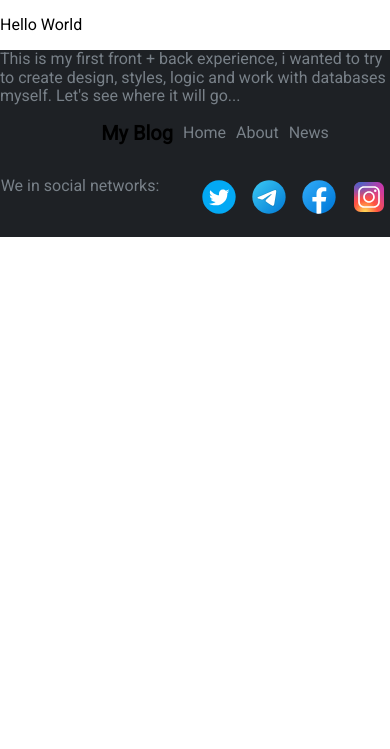
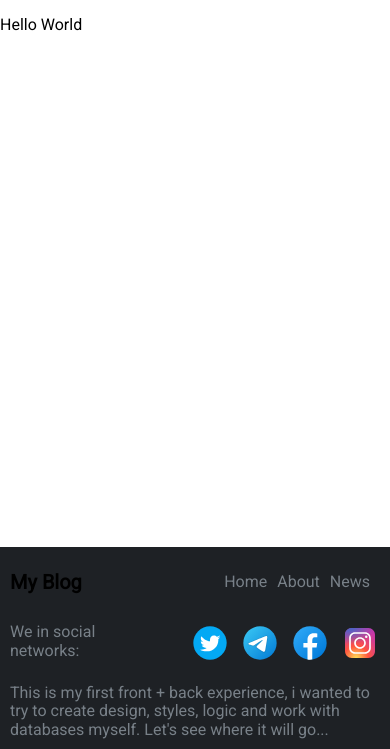
Before and after one commit to Misha2048/My-blog, a Django app: page / in a window 390 px wide. Shown: the part 103-852 px from the top of the page. Before the commit the page ends 340 px from the top, so only its background shows below. Run offline with Django 4.2, Linux system fonts and the light colour scheme.

Commit message:
footer 0.2

```diff
--- a/my_blog/main/templates/base.html
+++ b/my_blog/main/templates/base.html
@@ -25,15 +25,10 @@
       {% endblock %}
     </section>
     <footer class="footer-container">
+      <div class="footer__content">
         <div class="footer__info">
-        <div class="footer__description">
-          This is my first front + back experience, i wanted to try to create
-          design, styles, logic and work with databases myself. Let's see
-          where it will go...
-          </select>
-        </div>
+          <span class="footer__logo">My Blog</span>
           <ul class="footer__links">
-          <li><span class="footer__logo">My Blog</span></li>
             <li><a class="footer__link" href="{% url 'home' %}">Home</a></li>
             <li><a class="footer__link" href="{% url 'home' %}">About</a></li>
             <li><a class="footer__link" href="{% url 'home' %}">News</a></li>
@@ -48,6 +43,13 @@
             <li class="footer__social-link"><a href="#instagram"><img src="{% static 'images/instagram.svg' %}" width="40"></img></a></li>
           </ul>
         </div>
+        <div class="footer__description">
+          This is my first front + back experience, i wanted to try to create
+          design, styles, logic and work with databases myself. Let's see
+          where it will go...
+          </select>
+        </div>
+      </div>
     </footer>
   </body>
 </html>
--- a/my_blog/main/templates/home.html
+++ b/my_blog/main/templates/home.html
@@ -4,4 +4,5 @@
 
 {% block content %}
       <p>Hello World</p>
+      <br><br><br><br><br><br><br><br><br><br><br><br><br><br><br><br><br><br><br><br><br><br><br><br><br><br><br>
 {% endblock %}
--- a/my_blog/static/styles/index.css
+++ b/my_blog/static/styles/index.css
@@ -45,6 +45,10 @@ body {
   flex-direction: column;
   background-color: var(--footer-color);
   width: 100%;
+}
+
+.footer__content {
+  margin: 10px;
 }
 
 .footer__info {
@@ -114,11 +118,11 @@ body {
 
 @media screen and (max-width: 1023px) {
   .footer__info {
-    flex-direction: column;
+    justify-content: space-between;
   }
 
-  .footer__link {
-    margin-left: 10px;
+  .footer__link:not(last-child) {
+    margin-right: 10px;
   }
 
   .footer__socials {
```
Lines whose indentation alone changed are shown as unchanged.
